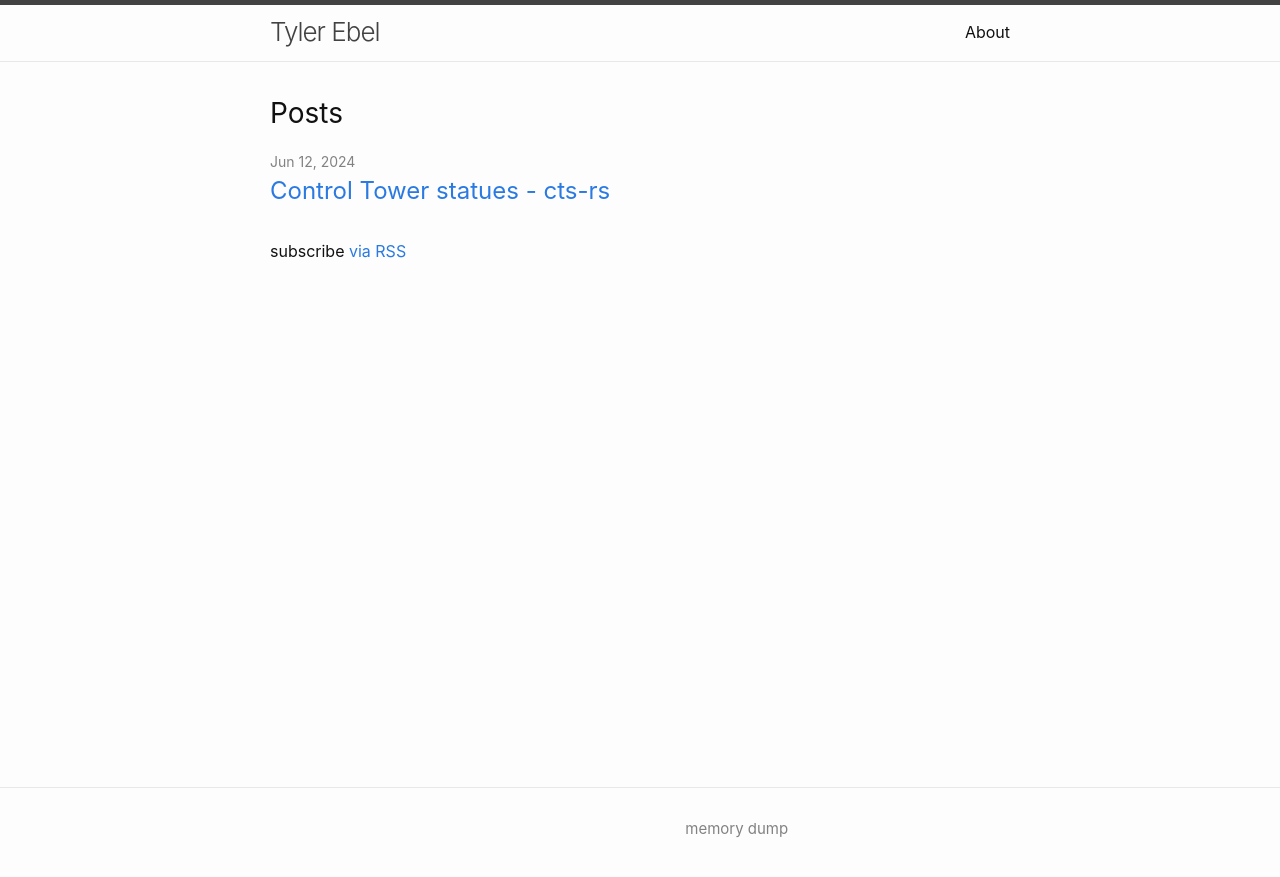
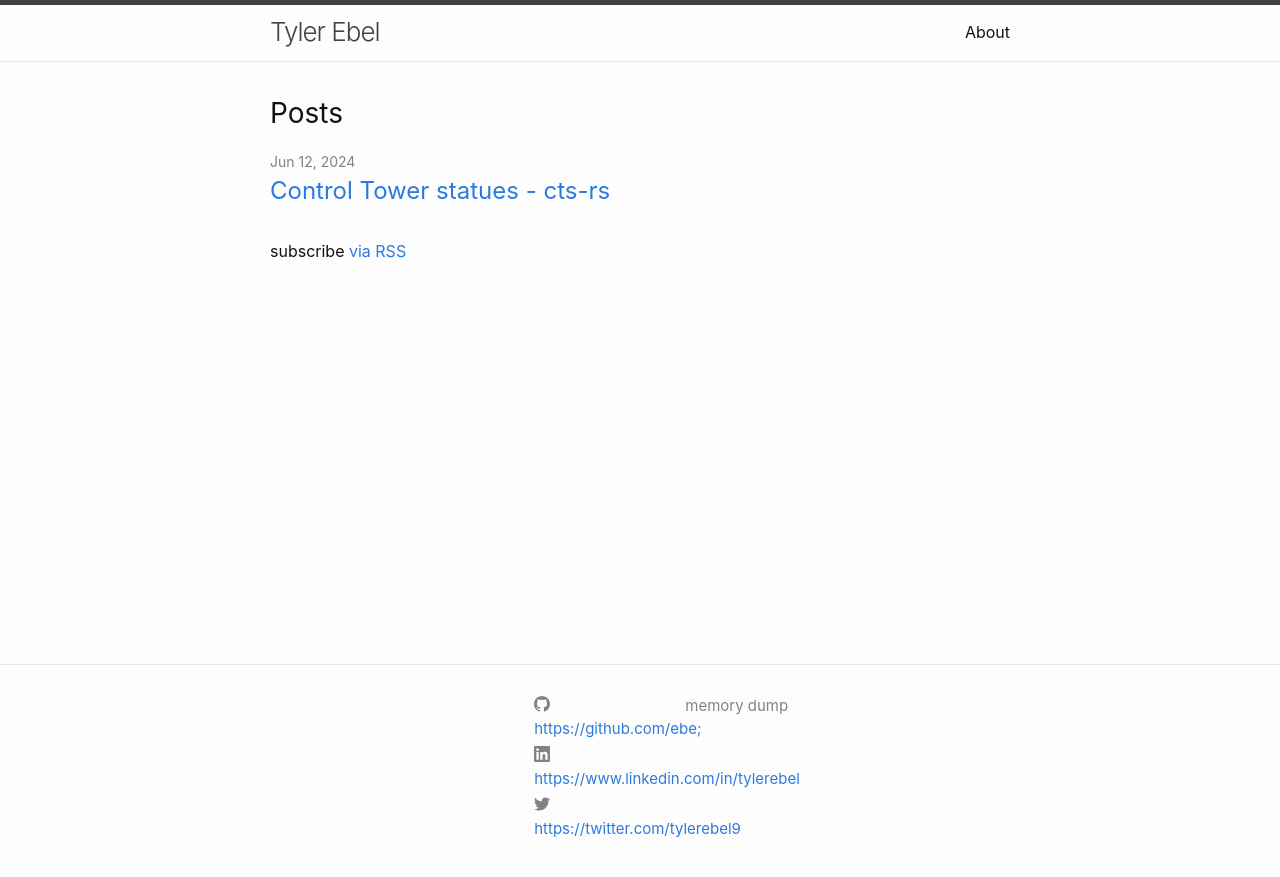
Before and after one commit to ebel/ebel.github.io, a Jekyll site: the page built from index.md, in a window 1280 px wide. Shown: the top 877 px of the page. Built offline with Jekyll 4.4.1, drawn with Linux system fonts in a browser that asks for light colours; part of the change alters nothing that is shown.

```diff
--- a/_config.yml
+++ b/_config.yml
@@ -6,7 +6,7 @@ author:
   name: ebel
   email: tebel@tylerebel.com
 
-social_links:
-  twitter: https://twitter.com/tylerebel9
-  github: https://github.com/ebe;
-  linkedin: https://www.linkedin.com/in/tylerebel
+
+twitter_username: https://twitter.com/tylerebel9
+github_username: https://github.com/ebe;
+linkedin_username: https://www.linkedin.com/in/tylerebel
```
